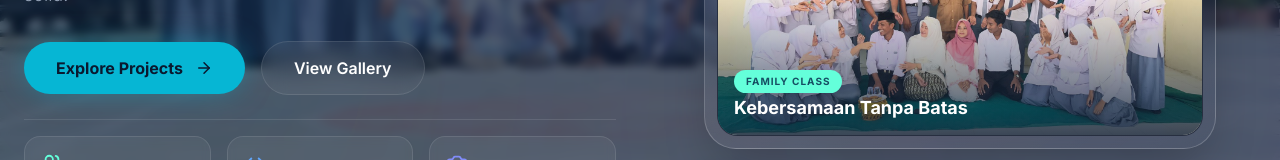
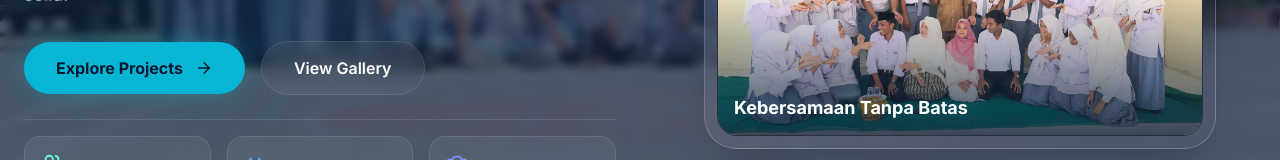
Before and after one commit to mubaraq13/class-portofolio, a React (Vite) app: page / in a window 1280 px wide. Shown: the part 500-660 px from the top of the page. Built offline with nearby package versions, Linux system fonts and the light colour scheme; no server answers; the database is empty.

Commit message:
Feat: ganti nama

```diff
--- a/src/pages/Home.jsx
+++ b/src/pages/Home.jsx
@@ -180,9 +180,6 @@ export default function Home() {
               <div className="absolute inset-0 bg-gradient-to-t from-navy-900/80 via-transparent to-transparent"></div>
 
               <div className="absolute bottom-4 left-4 right-4 z-10">
-                <span className="inline-block px-3 py-1 mb-1 text-[10px] font-extrabold text-cyan-900 bg-cyan-400 rounded-full tracking-widest uppercase">
-                  family class
-                </span>
                 <h3 className="text-lg font-bold text-white leading-tight">Kebersamaan Tanpa Batas</h3>
               </div>
             </div>
```
